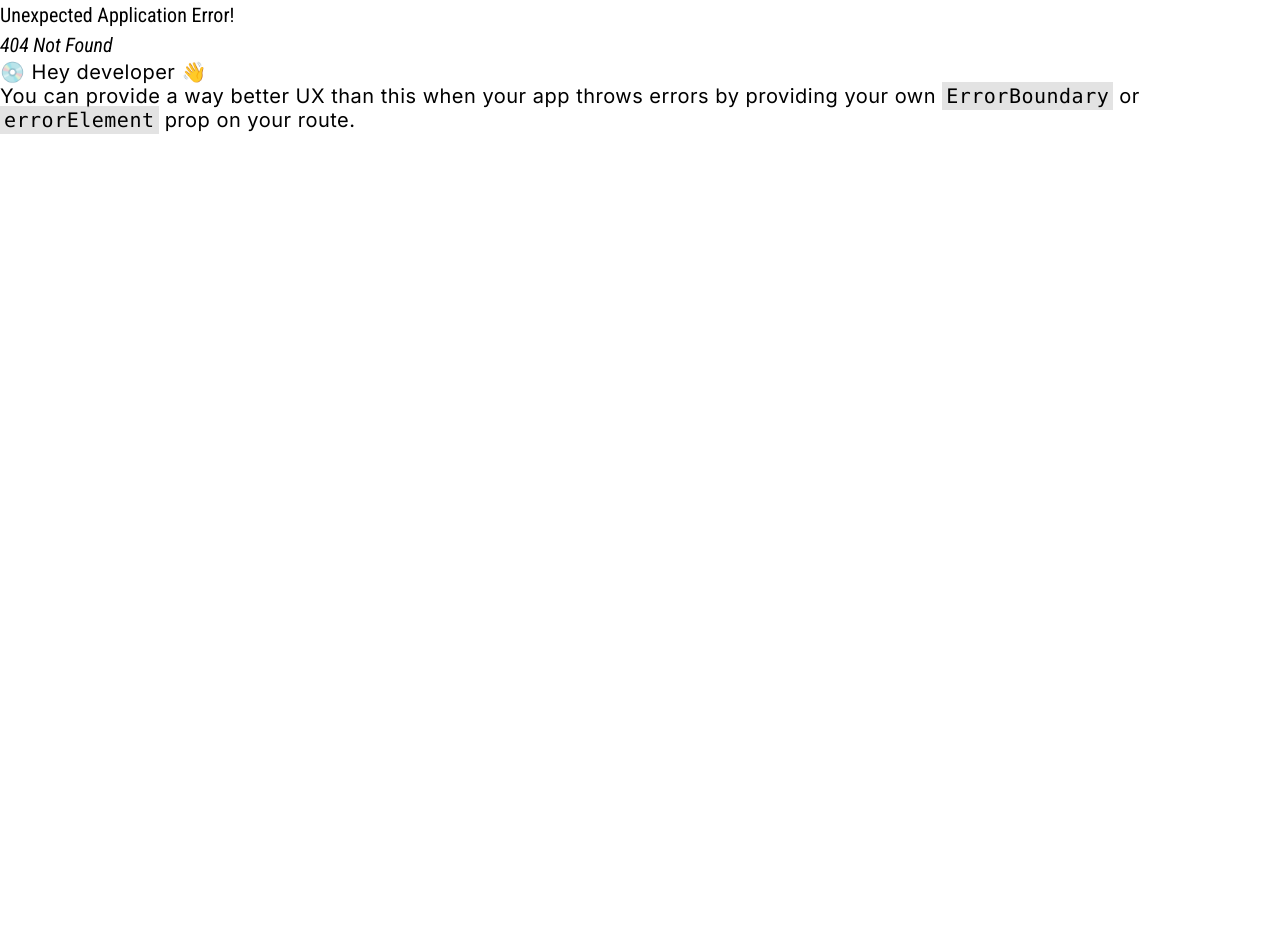
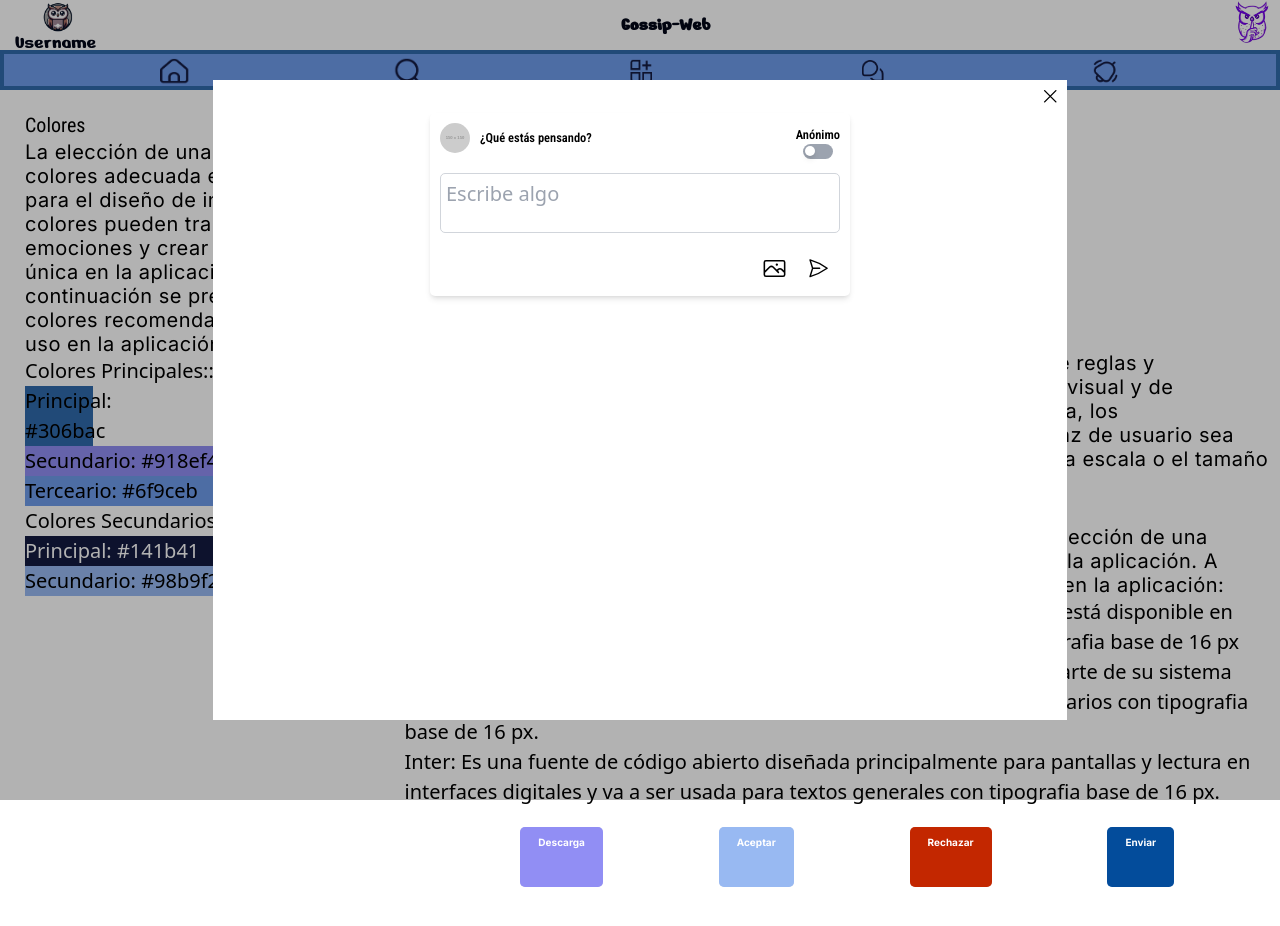
Before and after one commit to FelipeCabal/gossip-web-frontend, a React (Vite) app: page /style-guide/post in a window 1280 px wide. Before the commit this address had no page. Shown: the top 926 px of the page. Before the commit the page ends 800 px from the top, so only its background shows below. Built offline with nearby package versions, Linux system fonts and the light colour scheme.

Commit message:
Finish postForm

```diff
--- a/src/components/postsHomeForm/postHomeForm.jsx
+++ b/src/components/postsHomeForm/postHomeForm.jsx
@@ -3,7 +3,7 @@ import { ImagenPreview } from "../../partials/ImagenPreview/imagenPreview";
 import { deleteFile, uploadFile } from "../../services/firebase-services";
 import axios from "axios";
 
-export function PostHomeForm() {
+export function PostHomeForm({ context }) {
     const [isToggled, setIsToggled] = useState(false);
     const [postContent, setPostContent] = useState({
         description: '',
@@ -12,7 +12,7 @@ export function PostHomeForm() {
     });
     const [asset, setAsset] = useState(null);
     const [isUploading, setIsUploading] = useState(false);
-    const [fileExist, setFileExist] = useState(false)
+    const [fileExist, setFileExist] = useState(false);
 
     const handleSubmit = (e) => {
         e.preventDefault();
@@ -23,22 +23,24 @@ export function PostHomeForm() {
             setIsToggled(false);
             setPostContent({ description: '', imagen: '', esAnonimo: false });
             setAsset(null);
-        }).catch(e => console.log(e))
+        }).catch(e => console.log(e));
     };
+
     const handleDelete = () => {
         try {
-            deleteFile(asset)
+            deleteFile(asset);
         } catch {
-            console.log("El archivo no pudo ser eliminado")
+            console.log("El archivo no pudo ser eliminado");
+        } finally {
+            setAsset(null);
+            setFileExist(false);
         }
-        finally {
-            setAsset(null)
-            setFileExist(false)
-        }
-    }
+    };
+
     const handleChangeDescription = (e) => {
         setPostContent(prevContent => ({ ...prevContent, description: e.target.value }));
     };
+
     const handleFileChange = async (e) => {
         const file = e.target.files[0];
         if (!file) return;
@@ -73,13 +75,15 @@ export function PostHomeForm() {
             console.error("Upload error:", error);
         } finally {
             setIsUploading(false);
-            setFileExist(true)
+            setFileExist(true);
         }
     };
+
     const handleToggle = () => {
         setIsToggled(!isToggled);
         setPostContent(prevContent => ({ ...prevContent, esAnonimo: !isToggled }));
     };
+
     const autoResize = (e) => {
         const textarea = e.target;
         textarea.style.height = 'auto';
@@ -87,7 +91,7 @@ export function PostHomeForm() {
     };
 
     return (
-        <div className="bg-white rounded-lg shadow-md p-4 mb-4 w-full max-w-2xl mx-auto">
+        <div style={{ width: '500px' }} className="bg-white rounded-lg shadow-md p-4 mb-4 max-w-2xl mx-auto">
             <div className="flex justify-between items-center space-x-4 mb-4">
                 <div className="flex items-center space-x-4 mb-4">
                     <img
@@ -125,24 +129,24 @@ export function PostHomeForm() {
                 <div className="flex justify-end items-center mt-4">
                     <input
                         type="file"
-                        id="file-upload"
+                        id={`file-upload-${context}`}
                         className="hidden"
                         onChange={handleFileChange}
                         accept="image/*,video/*"
                         multiple={false}
                     />
-                    {fileExist ? <></> : <>
+                    {fileExist ? null : (
+                        <>
                             <label
-                            htmlFor="file-upload"
+                                htmlFor={`file-upload-${context}`}
                                 className='flex items-center py-2 px-4 rounded-lg cursor-pointer focus:outline-none hover:bg-slate-400'
-
                             >
                                 <svg xmlns="http://www.w3.org/2000/svg" fill="none" viewBox="0 0 24 24" strokeWidth="1.5" stroke="currentColor" className="size-10">
                                     <path strokeLinecap="round" strokeLinejoin="round" d="m2.25 15.75 5.159-5.159a2.25 2.25 0 0 1 3.182 0l5.159 5.159m-1.5-1.5 1.409-1.409a2.25 2.25 0 0 1 3.182 0l2.909 2.909m-18 3.75h16.5a1.5 1.5 0 0 0 1.5-1.5V6a1.5 1.5 0 0 0-1.5-1.5H3.75A1.5 1.5 0 0 0 2.25 6v12a1.5 1.5 0 0 0 1.5 1.5Zm10.5-11.25h.008v.008h-.008V8.25Zm.375 0a.375.375 0 1 1-.75 0 .375.375 0 0 1 .75 0Z" />
                                 </svg>
                             </label>
                         </>
-                    }
+                    )}
                     <button
                         type="submit"
                         className="flex items-center py-2 px-4 rounded-lg hover:bg-blue-400 focus:outline-none"
--- a/src/main.jsx
+++ b/src/main.jsx
@@ -1,7 +1,7 @@
 import { StrictMode } from 'react'
 import { createRoot } from 'react-dom/client'
+import './css/index.css'
 import App from './App.jsx'
-import './css/index.css'
 
 createRoot(document.getElementById('root')).render(
   <StrictMode>
--- a/src/pages/GuiaEstilos.jsx
+++ b/src/pages/GuiaEstilos.jsx
@@ -1,6 +1,7 @@
 import Navbar from "../partials/navbar";
 import "../css/buttons/buttons.css"
 import { PostHomeForm } from "../components/postsHomeForm/postHomeForm";
+import { Outlet } from "react-router-dom";
 
 export function GuiaEstilos() {
     return (
@@ -50,6 +51,7 @@ export function GuiaEstilos() {
 
                 <br /><br />
             </div>
+            <Outlet />
         </>
     )
 }
--- /dev/null
+++ b/src/pages/PostForm/postForm.jsx
@@ -0,0 +1,37 @@
+import { useEffect, useRef } from "react";
+import { useNavigate } from "react-router-dom";
+import { PostHomeForm } from "../../components/postsHomeForm/postHomeForm";
+
+export function PostForm() {
+    const navigate = useNavigate();
+    const modalRef = useRef(null);
+
+    const exit = () => {
+        navigate('/style-guide');
+    };
+
+    return (
+        <>
+            <div className="fixed top-0 left-0 w-full h-full bg-black bg-opacity-30 flex items-center justify-center">
+                <div className="bg-white w-2/3 h-4/5 flex flex-col overflow-y-scroll">
+                    <div className="flex justify-end p-2">
+                        <svg
+                            xmlns="http://www.w3.org/2000/svg"
+                            fill="none"
+                            viewBox="0 0 24 24"
+                            strokeWidth="1.5"
+                            stroke="black"
+                            className="size-9 cursor-pointer"
+                            onClick={exit}
+                        >
+                            <path strokeLinecap="round" strokeLinejoin="round" d="M6 18 18 6M6 6l12 12" />
+                        </svg>
+                    </div>
+                    <div>
+                        <PostHomeForm context="modal" />
+                    </div>
+                </div>
+            </div>
+        </>
+    );
+}
--- a/src/partials/ImagenPreview/imagenPreview.jsx
+++ b/src/partials/ImagenPreview/imagenPreview.jsx
@@ -9,8 +9,8 @@ export function ImagenPreview({ file, handleDelete }) {
             <img src={url} alt={name} />
             <div className='w-full h-full absolute'>
                 <button className='w-full h-full flex justify-center items-center object-cover relative cursor-auto'>
-                    <svg onClick={handleDelete} xmlns="http://www.w3.org/2000/svg" fill="none" viewBox="0 0 24 24" stroke-width="1.5" stroke="currentColor" className="size-8 absolute top-0 right-0 w-12 h-12 hover:bg-red-600 rounded-full p-1 cursor-pointer">
-                        <path stroke-linecap="round" stroke-linejoin="round" d="m14.74 9-.346 9m-4.788 0L9.26 9m9.968-3.21c.342.052.682.107 1.022.166m-1.022-.165L18.16 19.673a2.25 2.25 0 0 1-2.244 2.077H8.084a2.25 2.25 0 0 1-2.244-2.077L4.772 5.79m14.456 0a48.108 48.108 0 0 0-3.478-.397m-12 .562c.34-.059.68-.114 1.022-.165m0 0a48.11 48.11 0 0 1 3.478-.397m7.5 0v-.916c0-1.18-.91-2.164-2.09-2.201a51.964 51.964 0 0 0-3.32 0c-1.18.037-2.09 1.022-2.09 2.201v.916m7.5 0a48.667 48.667 0 0 0-7.5 0" />
+                    <svg onClick={handleDelete} xmlns="http://www.w3.org/2000/svg" fill="none" viewBox="0 0 24 24" stroke-width="1.5" stroke="currentColor" className="size-8 absolute top-0 right-0 w-12 h-12 bg-red-600 rounded-full p-1 cursor-pointer hover:opacity-70">
+                        <path strokeLinecap="round" strokeLinejoin="round" d="m14.74 9-.346 9m-4.788 0L9.26 9m9.968-3.21c.342.052.682.107 1.022.166m-1.022-.165L18.16 19.673a2.25 2.25 0 0 1-2.244 2.077H8.084a2.25 2.25 0 0 1-2.244-2.077L4.772 5.79m14.456 0a48.108 48.108 0 0 0-3.478-.397m-12 .562c.34-.059.68-.114 1.022-.165m0 0a48.11 48.11 0 0 1 3.478-.397m7.5 0v-.916c0-1.18-.91-2.164-2.09-2.201a51.964 51.964 0 0 0-3.32 0c-1.18.037-2.09 1.022-2.09 2.201v.916m7.5 0a48.667 48.667 0 0 0-7.5 0" />
                     </svg>
                 </button>
             </div>
--- a/src/partials/navbar.jsx
+++ b/src/partials/navbar.jsx
@@ -34,7 +34,7 @@ const Navbar = () => {
                         <Link to="/search" className="flex-1 flex items-center justify-center hover:text-gray-300">
                             <img src={imgBuscar} alt="Buscar" className="max-w-full w-8 sm:w-12" />
                         </Link>
-                        <Link to="/communities" className="flex-1 flex items-center justify-center hover:text-gray-300">
+                        <Link to="/style-guide/post" className="flex-1 flex items-center justify-center hover:text-gray-300">
                             <img src={imgCommunity} alt="Comunidades" className="max-w-full w-8 sm:w-12" />
                         </Link>
                         <Link to="/messaging" className="flex-1 flex items-center justify-center hover:text-gray-300">
```
Also changed, not shown: src/App.jsx (+8 -1 lines). Lines whose indentation alone changed are shown as unchanged.
